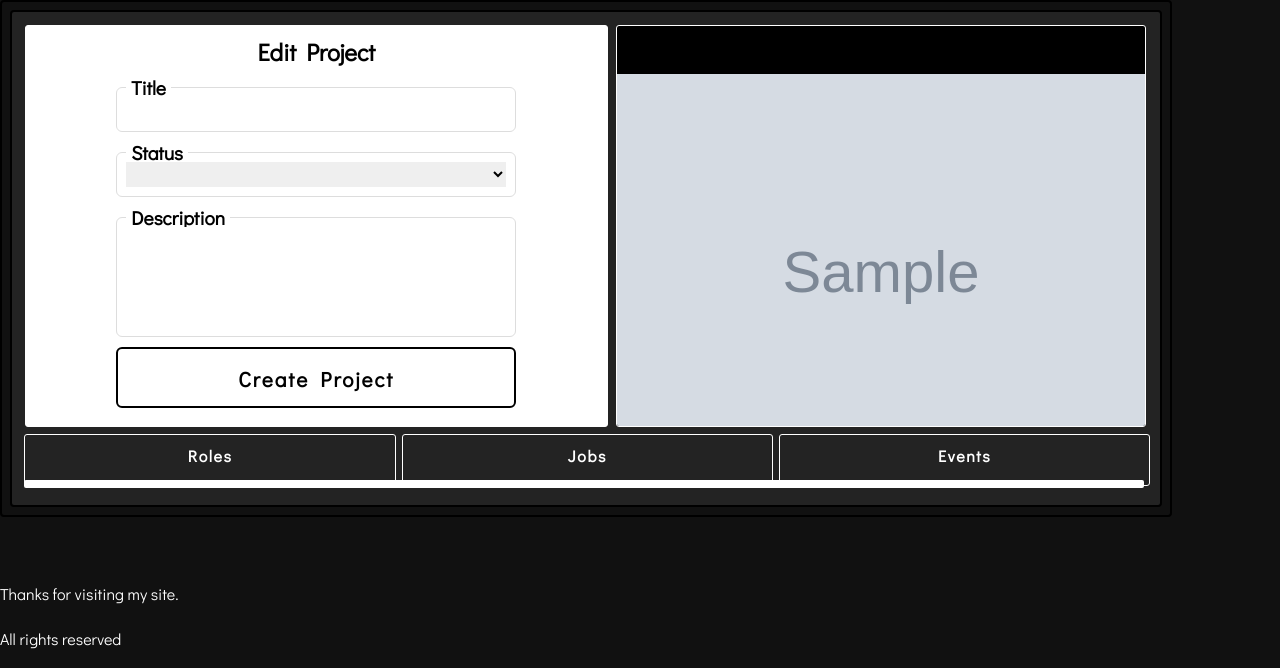
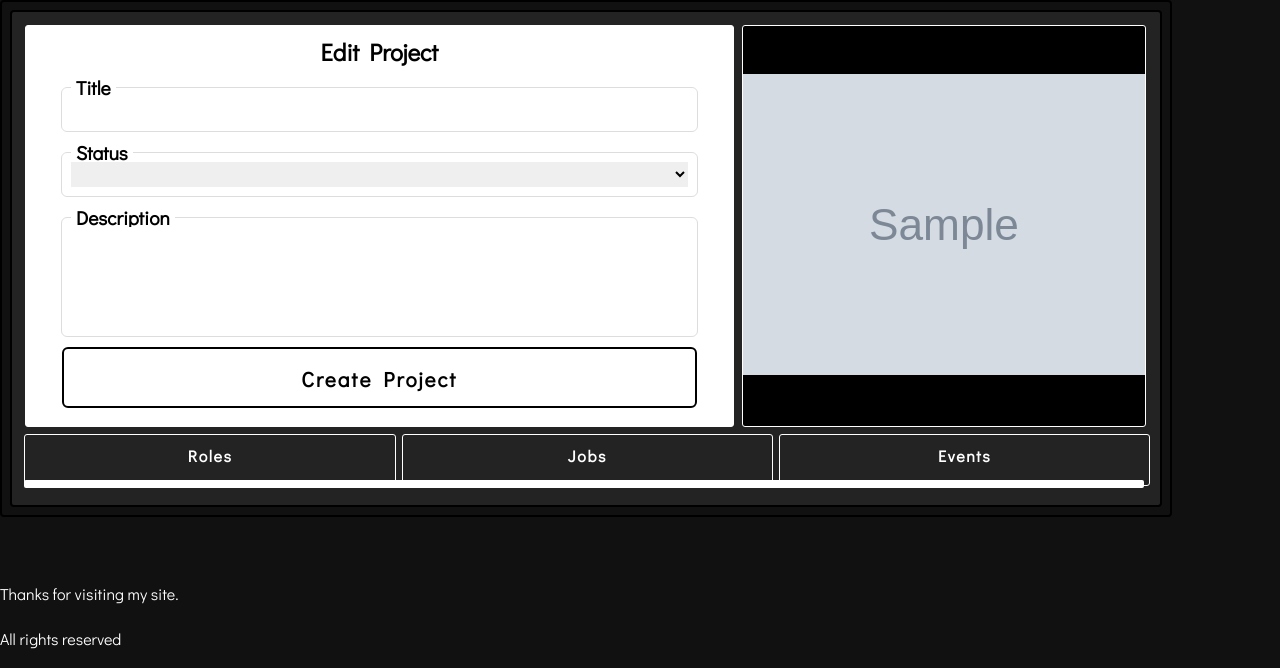
Before and after one commit to mattgray7/Agency, a Django app: template AgencyApp/templates/AgencyApp/post/createPost.html in a window 1280 px wide. Shown: the part 96-764 px from the top of the page. Run offline with Django 3.2, Linux system fonts and the light colour scheme; tables that the repository leaves empty hold one stand-in row (values such as "Sample post"); the template is opened without the code that fills it: values that come from a table or form of the project are taken from there, most other values are stand-ins (such as "Sample title", 1, 10 or a date in 2020); grey boxes marked "Sample" are stand-in pictures; lists and menus that the app fills with data are empty.

Commit message:
Make form fields expand when parent panel expands'

```diff
--- a/AgencyApp/static/AgencyApp/css/forms.css
+++ b/AgencyApp/static/AgencyApp/css/forms.css
@@ -6,7 +6,6 @@
     height:80%;
 }
 .form-style-7{
-    max-width:400px;
     margin:0px auto;
     background:#fff;
     border-radius:6px;
--- a/AgencyApp/templates/AgencyApp/post/createPost.html
+++ b/AgencyApp/templates/AgencyApp/post/createPost.html
@@ -33,7 +33,7 @@
 			<tr>
 						<td style="min-width: 400px;">
 							<div style="width: 99%; max-height: 400px; background: #FFF; max-width:100%; min-width: 100%; border: 1px solid #FFF; border-radius:3px; overflow: hidden; margin-left: 0px;">
-								<form class="form-style-7" id="editContentForm" method="post" action="{{ currentPageURL }}" style="margin-top:-10px;">
+								<form class="form-style-7" id="editContentForm" method="post" action="{{ currentPageURL }}" style="margin-top:-10px; width: 90%">
 									{% csrf_token %}
 									{% if cancelDestination == possibleDestinations.viewPost %}
 										<div style="position: relative; display:block; width:100%; height: 100%;">
```
